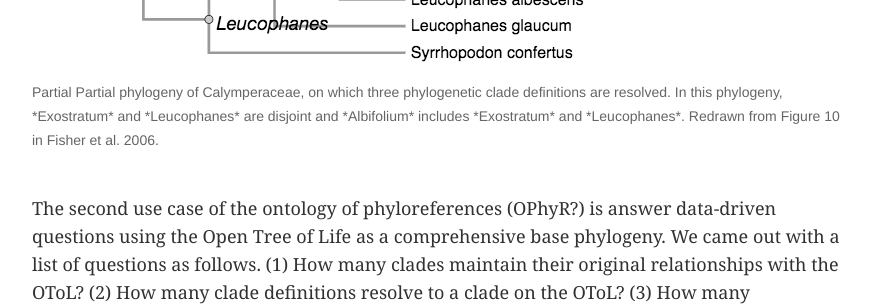
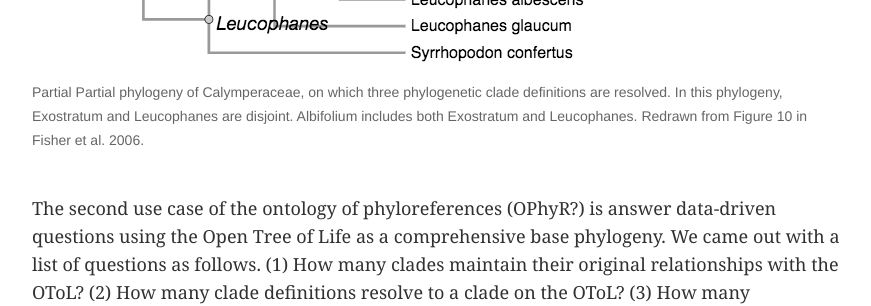
Before and after one commit to phyloref/phyloref.github.io, a Jekyll site: the page built from _posts/blog/2018-03-23-Third-face-to-face-project-meeting.md, in a window 1280 px wide and 900 px high, scrolled down 1829 px. Shown: the part 176-482 px from the top of the window, without its empty margins (64-935 px from the left). Built offline with Jekyll 4.4.1, drawn with Linux system fonts in a browser that asks for light colours; comment, search, counter and statistics services are not loaded.

Commit message:
Update 2018-03-23-Third-face-to-face-project-meeting.md

```diff
--- a/_posts/blog/2018-03-23-Third-face-to-face-project-meeting.md
+++ b/_posts/blog/2018-03-23-Third-face-to-face-project-meeting.md
@@ -26,7 +26,7 @@
 
 <figure>
   <img src="{{site.url}}//images/2018-03-23-f2fmeeting/Fisher_phylogeny.png" alt="Partial phylogeny of Calymperaceae in Fisher et al. 2006"/>
-  <figcaption>Partial Partial phylogeny of Calymperaceae, on which three phylogenetic clade definitions are resolved. In this phylogeny, *Exostratum* and *Leucophanes* are disjoint and *Albifolium* includes *Exostratum* and *Leucophanes*. Redrawn from Figure 10 in Fisher et al. 2006. </figcaption>
+  <figcaption>Partial Partial phylogeny of Calymperaceae, on which three phylogenetic clade definitions are resolved. In this phylogeny, Exostratum and Leucophanes are disjoint. Albifolium includes both Exostratum and Leucophanes. Redrawn from Figure 10 in Fisher et al. 2006. </figcaption>
 </figure>
 
 The second use case of the ontology of phyloreferences (OPhyR?) is answer data-driven questions using the Open Tree of Life as a comprehensive base phylogeny. We came out with a list of questions as follows. (1) How many clades maintain their original relationships with the OToL? (2) How many clade definitions resolve to a clade on the OToL? (3) How many definitions resolve to a labeled node versus nodes without a label (name) on the OToL? (4) How many of the resolved clades are congruent with the intended clades (i.e., a clade that is anchored by specifiers on the original reference phylogeny). We felt that this kind of "big data" questions will be most useful to demonstrate the power of phyloreferencing and make a compelling case for the necessity of making clade definitions computable.
```
